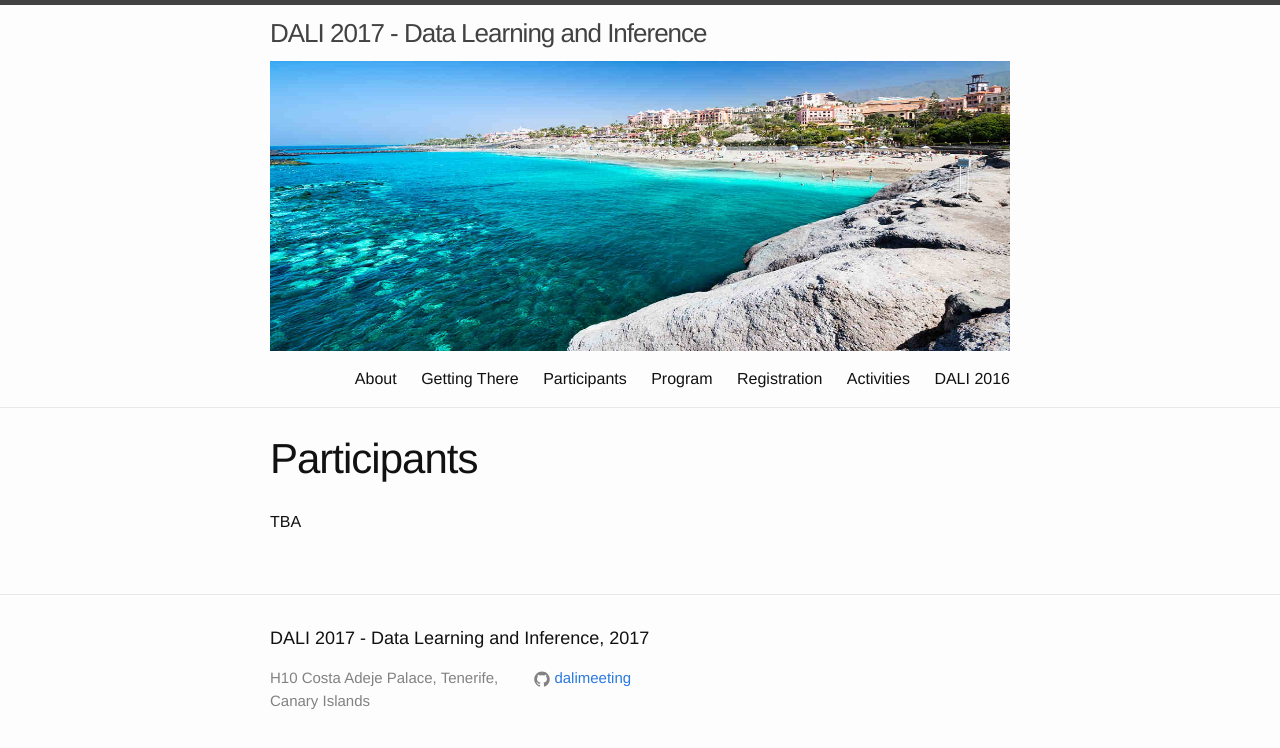
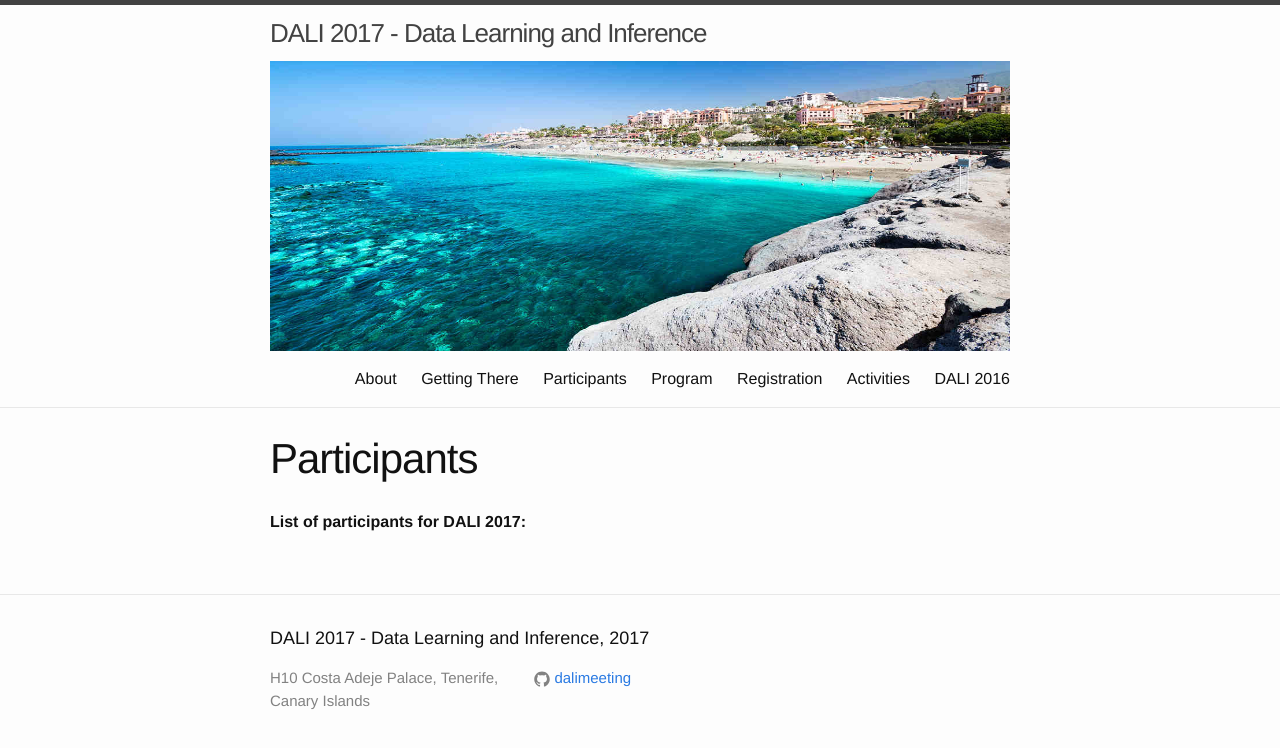
Before and after one commit to dalimeeting/dalimeeting.github.io, a Jekyll site: the page built from participants.html, in a window 1280 px wide. Shown: the top 748 px of the page. Built offline with Jekyll 4.4.1, drawn with Linux system fonts in a browser that asks for light colours.

Commit message:
updating participants

```diff
--- a/_layouts/participants.html
+++ b/_layouts/participants.html
@@ -11,13 +11,13 @@
 
   {{ content }}
 
-  TBA
 
-<!--  <p><strong>List of participants for DALI 2016:</strong></p>
+
+<p><strong>List of participants for DALI 2017:</strong></p>
   {% for partecipant in site.data.participants %}
     <p>{{partecipant}}</p>
   {% endfor %}
-  -->
+
 
 
 </article>
```
